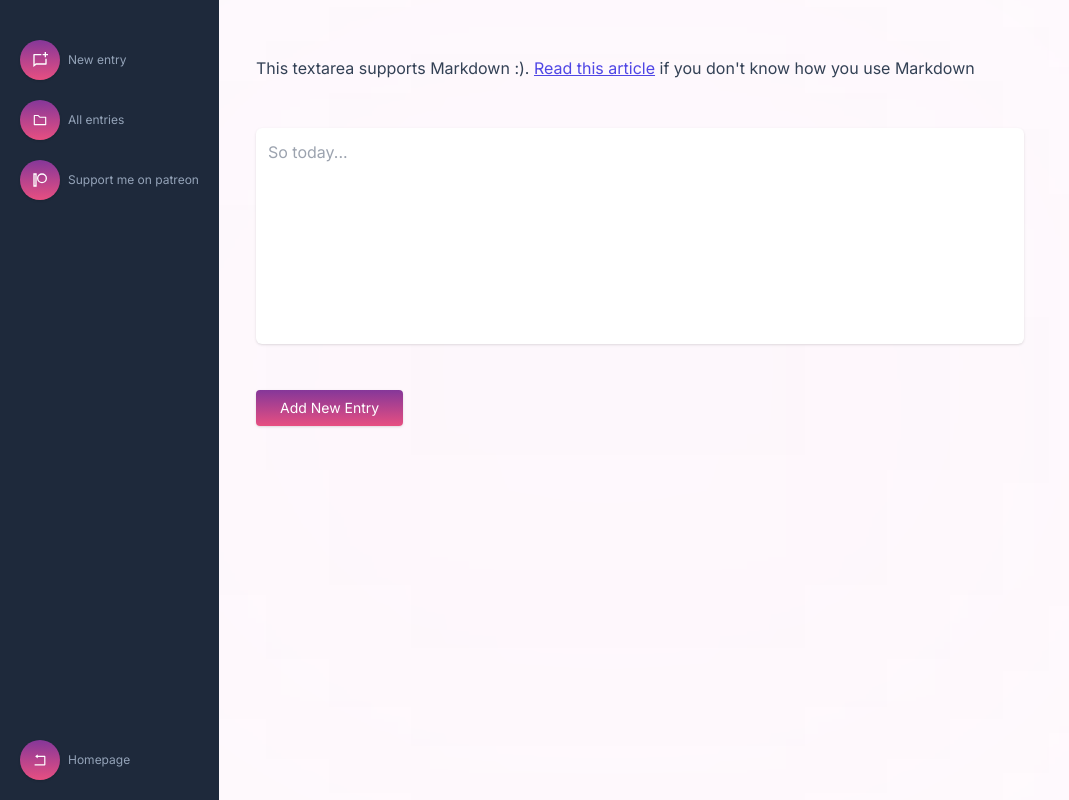
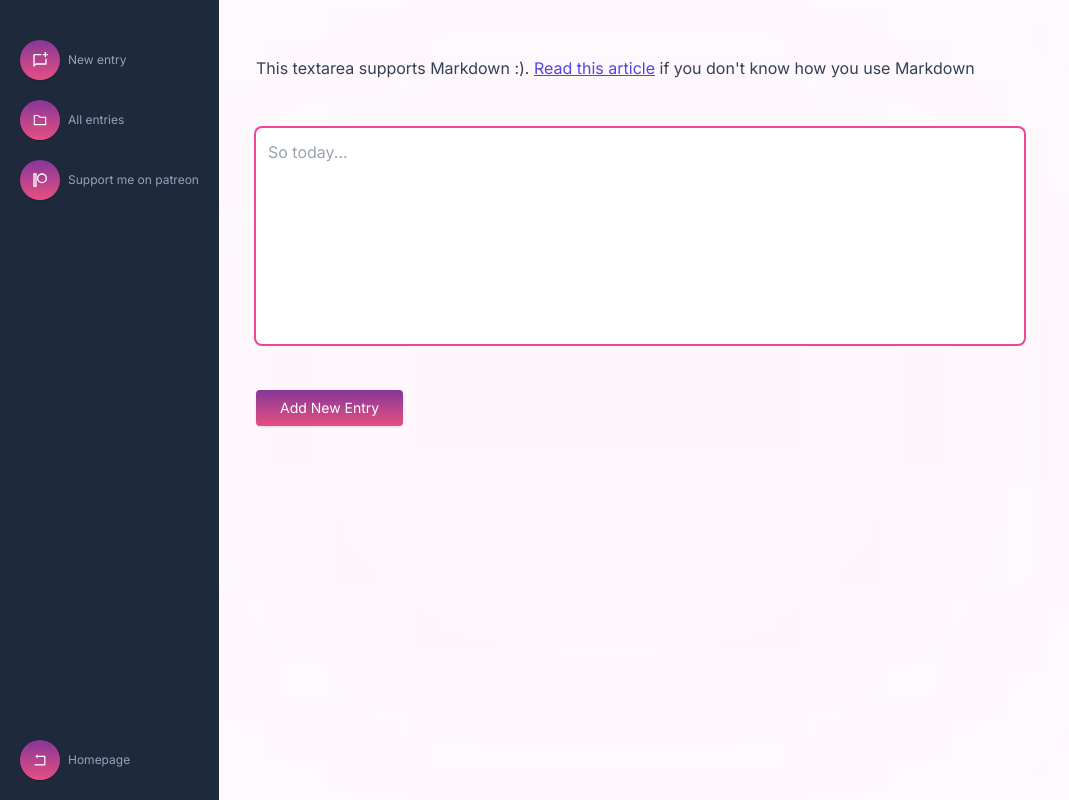
Before and after one commit to SankThomas/diary-app, a React (Create React App) app: page /diarry in a window 1280 px wide. Shown: the whole page, without its empty margins (0-1069 px from the left). Built offline with nearby package versions, Linux system fonts and the light colour scheme; what remarkable would draw is missing.

Commit message:
add ring on textarea, on hover and focus

```diff
--- a/src/pages/Diarry.js
+++ b/src/pages/Diarry.js
@@ -1,12 +1,12 @@
-import { useContext } from "react"
-import { Link } from "react-router-dom"
-import { MobileBar, Sidebar, NewEntry } from "../components"
-import EntriesContext from "../context/context"
-import { ToastContainer } from "react-toastify"
-import "react-toastify/dist/ReactToastify.css"
+import { useContext } from "react";
+import { Link } from "react-router-dom";
+import { MobileBar, Sidebar, NewEntry } from "../components";
+import EntriesContext from "../context/context";
+import { ToastContainer } from "react-toastify";
+import "react-toastify/dist/ReactToastify.css";
 
 export default function Diarry() {
-  const { text, setText, isEditing, handleSubmit } = useContext(EntriesContext)
+  const { text, setText, isEditing, handleSubmit } = useContext(EntriesContext);
 
   return (
     <>
@@ -48,7 +48,7 @@ export default function Diarry() {
               id="new-entry"
               cols="30"
               rows="8"
-              className="w-full p-3 rounded-md shadow resize-none text-sm lg:text-base"
+              className="w-full p-3 rounded-md shadow resize-none text-sm lg:text-base outline-none ring-2 ring-pink-500 hover:ring-8 hover:ring-pink-300 transition-all duration-150 focus:ring-8 focus:ring-pink-300"
               placeholder="So today..."
               required
               value={text}
@@ -64,5 +64,5 @@ export default function Diarry() {
         </article>
       </div>
     </>
-  )
+  );
 }
```
